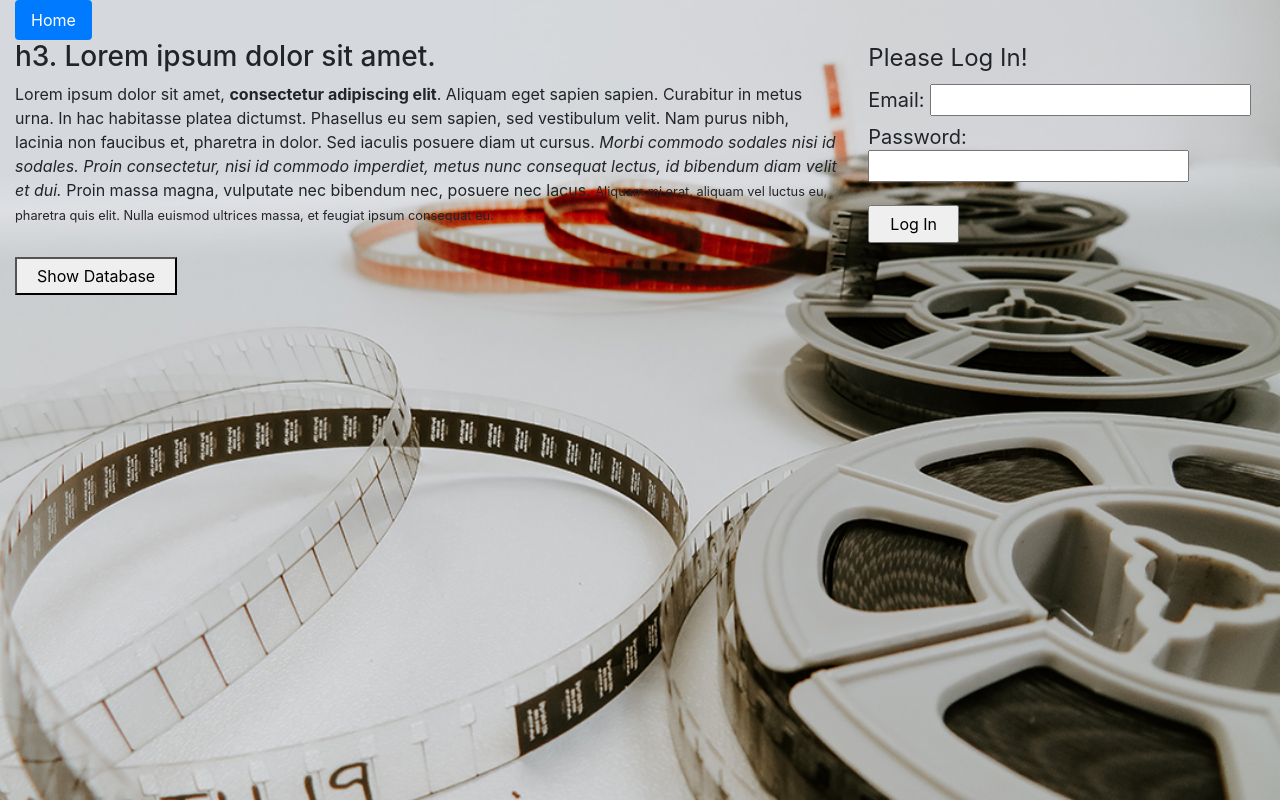
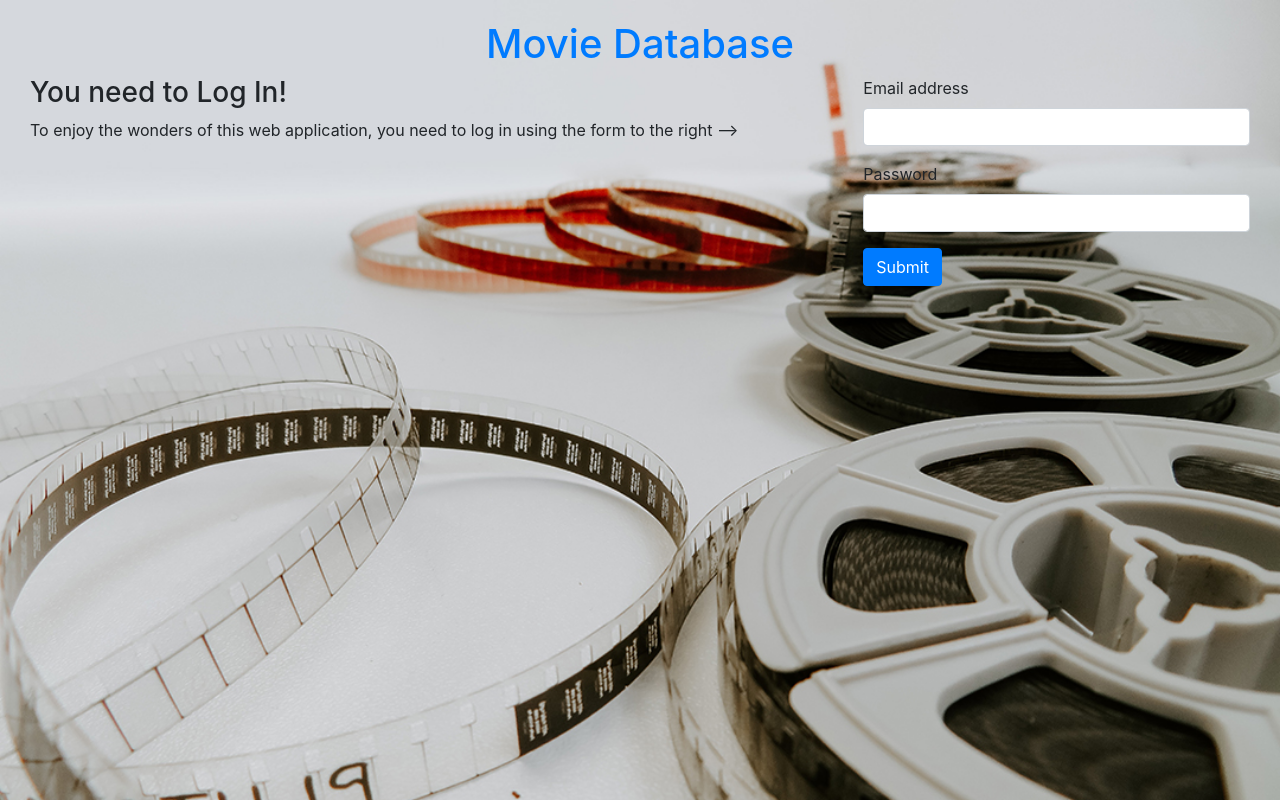
Before and after one commit to EclecticTurtleStudio/New-Test-master-BeckyJo, a website: page frontend/index.html in a window 1280 px wide. Drawn offline with nearby package versions, Linux system fonts and the light colour scheme.

Commit message:
App looks pretty, and changes are working...

```diff
--- a/frontend/index.html
+++ b/frontend/index.html
@@ -14,44 +14,52 @@
 </head>
 <body>
 
-<div class="container-fluid">
+<div class="container-fluid" id="mainContent">
+
+    <div class="col-md-12">
+
         <div class="row">
             <div class="col-md-12">
-            <ul class="nav nav-pills">
-                <li class="nav-item">
-                    <a class="nav-link active" href="#">Home</a>
-                </li>
-            </ul>
+                <h1 class="text-center text-primary">
+                    Movie Database
+                </h1>
             </div>
         </div>
         <div class="row">
             <div class="col-md-8">
                 <h3>
-                h3. Lorem ipsum dolor sit amet.
+                    You need to Log In!
                 </h3>
                 <p>
-                Lorem ipsum dolor sit amet, <strong>consectetur adipiscing elit</strong>. Aliquam eget sapien sapien. Curabitur in metus urna. In hac habitasse platea dictumst. Phasellus eu sem sapien, sed vestibulum velit. Nam purus nibh, lacinia non faucibus et, pharetra in dolor. Sed iaculis posuere diam ut cursus. <em>Morbi commodo sodales nisi id sodales. Proin consectetur, nisi id commodo imperdiet, metus nunc consequat lectus, id bibendum diam velit et dui.</em> Proin massa magna, vulputate nec bibendum nec, posuere nec lacus. <small>Aliquam mi erat, aliquam vel luctus eu, pharetra quis elit. Nulla euismod ultrices massa, et feugiat ipsum consequat eu.</small>
+                    To enjoy the wonders of this web application, you need to log in using the form to the right -->
                 </p>
-
-            <button onclick="showMovieDatabase()" class="button" id="databaseButton" >Show Database</button>
             </div>
             <div class="col-md-4">
+                <form role="form">
+                    <div class="form-group">
 
-            <fieldset>
-                <legend>Please Log In!</legend>
-                <form id="loginForm" class="form">
-                    <label class="formInput" for="email">Email:
-                        <input type="text" name="email" class="formInput" id="email">
-                    </label><br />
-                    <label class="formInput" for="password">Password:
-                        <input type="password" name="password" class="formInput" id="password">
-                    </label><br />
-                    <input type="submit" onclick="submitLogIn()" class="button submit" id="submit" value="Log In">
-                </form>
-            </fieldset>
+                        <label for="email">
+                            Email address
+                        </label>
+                        <input type="email" class="form-control" id="email" name="email"/>
+                    </div>
+                    <div class="form-group">
+
+                        <label for="password">
+                            Password
+                        </label>
+                        <input type="password" class="form-control" id="password" name="password" />
 
                     </div>
+                    <button type="submit" class="btn btn-primary" onclick="submitLogIn()">
+                        Submit
+                    </button>
+                </form>
             </div>
+        </div>
+
+    </div>
+
 </div>
 
 
--- a/frontend/javascript/index.js
+++ b/frontend/javascript/index.js
@@ -1,4 +1,7 @@
-var serverAuth = "eyJhbGciOiJIUzI1NiIsInR5cCI6IkpXVCJ9.eyJlbWFpbCI6InRlc3QudXNlckBleGFtcGxlLmNvbSIsImlhdCI6MTYzMjY2NTkwOSwiZXhwIjoxNjMyNjY5NTA5LCJzdWIiOiIxIn0.-EXFrWXdTGQnknRZoaech3gARz2QOv-_4Si6Yq_jgeo"
+
+//I am struggling to figure out how to optain this dynamically. I am sure it is something simple, but I am not finding it.
+
+var serverAuth = "eyJhbGciOiJIUzI1NiIsInR5cCI6IkpXVCJ9.eyJlbWFpbCI6InRlc3QudXNlckBleGFtcGxlLmNvbSIsImlhdCI6MTYzMjcwNTYwMiwiZXhwIjoxNjMyNzA5MjAyLCJzdWIiOiIxIn0.WtH0AX-cBrRocCBEVGJp1LPAVNos_nzcqWj7DIAvtdA"
 
 function showMovieDatabase(){
 
@@ -18,6 +21,6 @@ function showMovieDatabase(){
 
     xhr.send();
 
-
+    console.log("showMovieDatabase is running!")
 
 }
--- a/frontend/javascript/login.js
+++ b/frontend/javascript/login.js
@@ -1,6 +1,3 @@
-
-
-
 // This function will eventually send the form to /login and return the accessToken!
 
 
@@ -9,6 +6,7 @@ function submitLogIn(){
     var user = document.querySelector("input[name=email]").value;
     var pswd = document.querySelector("input[name=password]").value;
 
+    console.log("The email entered is " + user + ", and their password is " + pswd + ".")
     //email and password are being obtained from HTML form!! WAHOO!!
 
     var myHeaders = new Headers();
@@ -31,4 +29,6 @@ function submitLogIn(){
       .then(result => console.log(result))
       .catch(error => console.log('error', error));
 
+    showMovieDatabase();
+
 };
--- a/frontend/style/main.css
+++ b/frontend/style/main.css
@@ -1,15 +1,8 @@
 body {
-    background-color: grey;
-    background-image: url("../images/denise-jans-Lq6rcifGjOU-unsplash.jpg");
+    background-image: url(../images/denise-jans-Lq6rcifGjOU-unsplash.jpg);
     background-size: 100%;
 }
 
-.formInput {
-    font-size: 20px;
-    line-height: 1.3;
+#mainContent {
+    margin-top: 20px;
 }
-
-.button {
-    margin: 15px auto;
-    padding: 5px 20px;
-}
```
Lines whose indentation alone changed are shown as unchanged.
